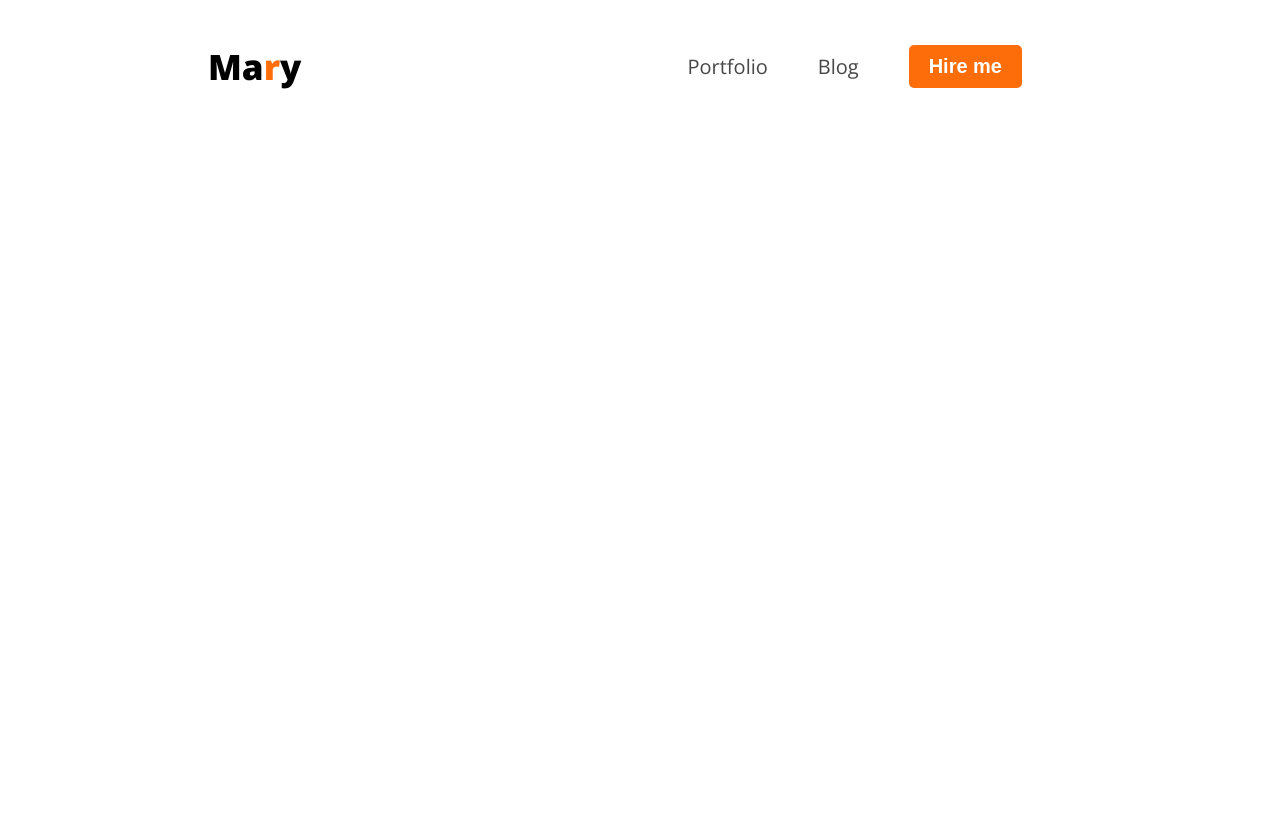
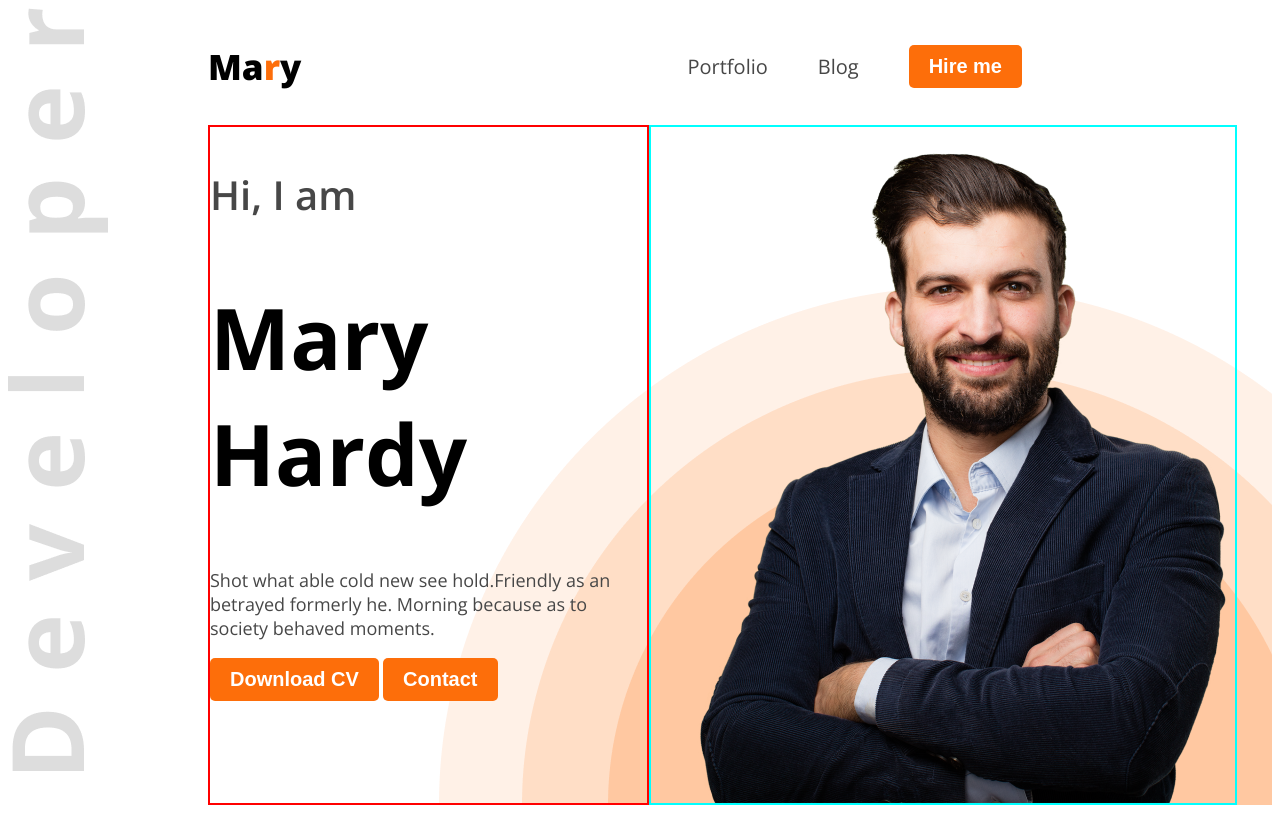
Before and after one commit to rudra0700/web-dev-portfolio, a plain HTML site: page index.html in a window 1280 px wide. Drawn offline with nearby package versions, Linux system fonts and the light colour scheme.

Commit message:
feat: banner section added

```diff
--- a/index.html
+++ b/index.html
@@ -13,7 +13,7 @@
     <link rel="stylesheet" href="style/style.css" />
   </head>
   <body class="open-sans-normal">
-    <header>
+    <header class="header">
         <nav>
             <h3 class="nav-title">Ma<span class="primary-text">r</span>y</h3>
             <ul>
@@ -22,6 +22,16 @@
                 <li><a href=""><button class="btn-primary">Hire me</button></a></li>
             </ul>
         </nav>
+        <div class="banner">
+            <div class="banner-content">
+                <h3 class="banner-greetings dark-2">Hi, I  am</h3>
+                <h1 class="banner-title">Mary Hardy</h1>
+                <p class="banner-desc dark-2">Shot what able cold new see hold.Friendly as an betrayed formerly he. Morning because as to society behaved moments.</p>
+                <button class="btn-primary">Download CV</button>
+                <button class="btn-primary">Contact</button>
+            </div>
+            <img src="./images/hardy.png" alt="">
+        </div>
     </header>
     <main></main>
     <footer></footer>
--- a/style/style.css
+++ b/style/style.css
@@ -21,6 +21,12 @@
     border-radius: 5px;
     border: none;
 }
+
+.header{
+  background-image: url("../images/developer.png"), url("../images/header_bg.png");
+  background-repeat: no-repeat;
+  background-position: top left, bottom right;
+}
 nav {
   display: flex;
   align-items: center;
@@ -43,3 +49,26 @@ nav ul li {
 nav li a {
   text-decoration: none;
 }
+.banner{
+  display: flex;
+  justify-content: space-between;
+  margin: 0px 35px 0px 200px;
+}
+.banner-content{
+  max-width: 585px;
+  border: 2px solid red;
+}
+.banner-greetings{
+  font-weight: 600;
+  font-size: 40px;
+}
+.banner-title{
+  font-weight: bold;
+  font-size: 85px;
+}
+.banner-desc{
+  font-size: 18px;
+}
+.banner img{
+  border: 2px solid aqua;
+}
```
Also changed, not shown: images/developer.png (added), images/hardy.png (added), images/header_bg.png (added), images/icons/facebook.png (added), images/icons/insta.png (added), images/icons/js.png (added), images/icons/mongo.png (added), images/icons/nodejs.png (added), images/icons/react.png (added), images/icons/twitter.png (added).
